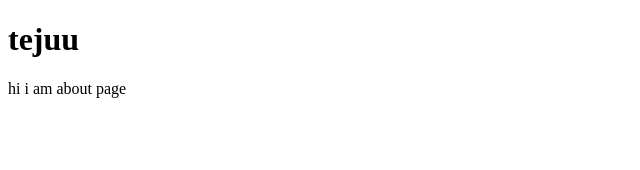
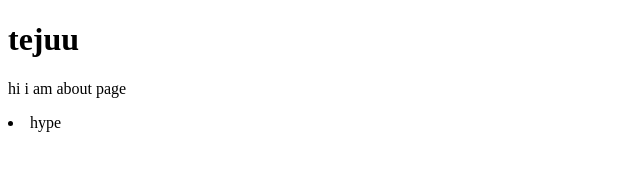
Before and after one commit to TejaswiniSR/learning-git, a plain HTML site: page about.html in a window 1280 px wide. Shown: the full height of the page, 0-640 px from the left. Drawn offline with Linux system fonts and the light colour scheme.

Commit message:
add li in about

```diff
--- a/about.html
+++ b/about.html
@@ -8,5 +8,7 @@
 <body>
     <h1>tejuu</h1>
     <p>hi  i am about page</p>
+    <li>hype</li>
 </body>
+
 </html>
```
